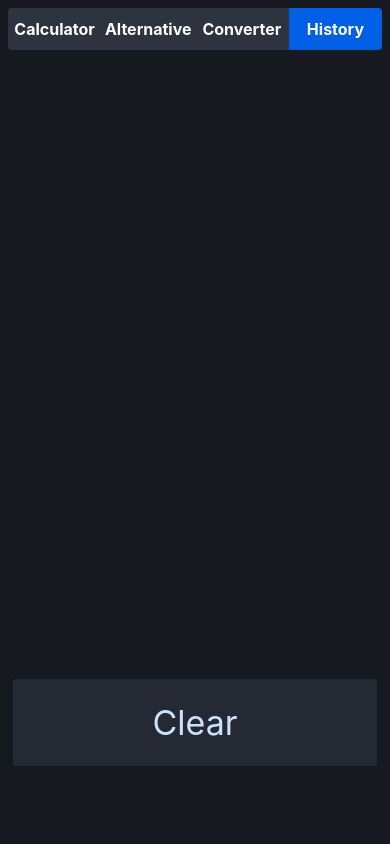
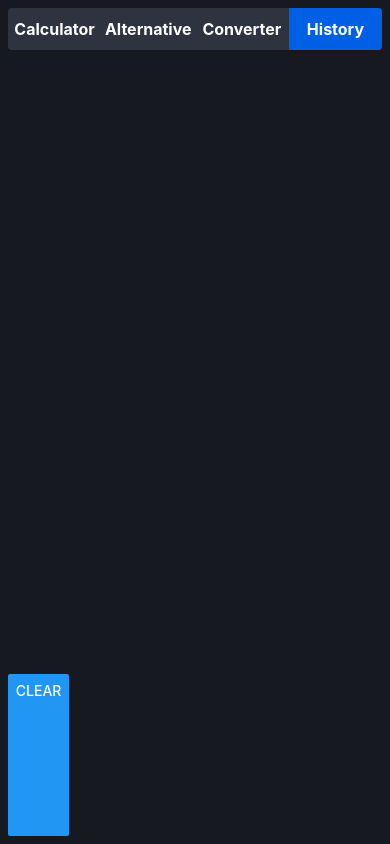
Before and after one commit to maqnitude/react-native-calculator, a React Native app: screen /HistoryApp in a window 390 px wide. Built offline with nearby package versions, Linux system fonts and the light colour scheme.

Commit message:
fix weird behaviour when using useEffect hook

```diff
--- a/src/screens/History.tsx
+++ b/src/screens/History.tsx
@@ -1,26 +1,30 @@
 import React, { useEffect, useState } from 'react';
-import { Text, View } from 'react-native';
+import { ScrollView, Text, View, Button } from 'react-native';
 
 import { getData, clearData } from '../storage';
 
 import Row from '../components/Row';
-import Button from '../components/Button';
+// import Button from '../components/Button';
 import Tab from '../components/Tab';
 
 import styles from './Styles';
 import { HistoryAppProps } from './Types';
+import { useFocusEffect } from '@react-navigation/native';
 
 const HistoryApp = ({ navigation, active, setActive }: HistoryAppProps) => {
   const [history, setHistory] = useState([]);
 
-  useEffect(() => {
+  // useFocusEffect is a hook provided by @react-navigation/native that
+  // runs the provided callback whenever the screen comes into focus
+  useFocusEffect(
+    React.useCallback(() => {
       const fetchHistory = async () => {
         const history = await getData();
         setHistory(history);
       };
-
       fetchHistory();
-  }, []);
+    }, [])
+  );
 
   const handleClearHistory = async () => {
     await clearData();
@@ -36,12 +40,14 @@ const HistoryApp = ({ navigation, active, setActive }: HistoryAppProps) => {
         <Tab type="right" text="History" color={active} onPress={() => {navigation.navigate('HistoryApp'); setActive(isActive => isActive ? isActive : !isActive);}} />
       </Row>
       <View style={styles.displayContainer}>
+        <ScrollView>
           {history.map((calculation, index) => (
-          <Text key={index} style={{fontSize: 24, color: 'white'}}>{calculation}</Text>
+            <Text key={index} style={{fontSize: 32, color: 'white', borderWidth: 1, borderTopColor: 'gray', borderLeftColor: '#161A20', borderRightColor: '#161A20', borderBottomColor: '#161A20'}}>{calculation}</Text>
           ))}
+        </ScrollView>
       </View>
       <Row>
-        <Button text="Clear" onPress={handleClearHistory} />
+        <Button title="Clear" onPress={handleClearHistory} />
       </Row>
     </View>
   );
```
Lines whose indentation alone changed are shown as unchanged.
